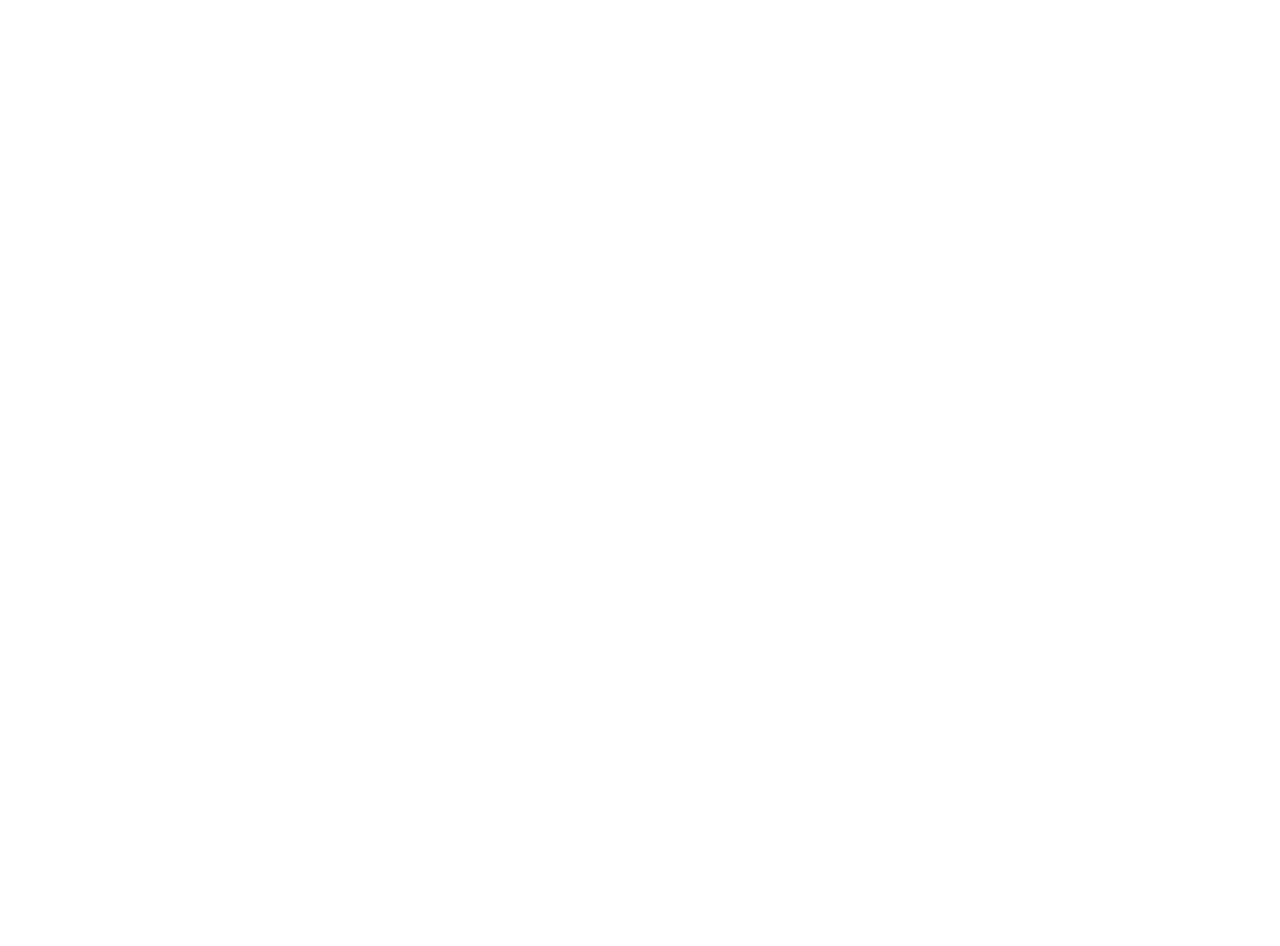
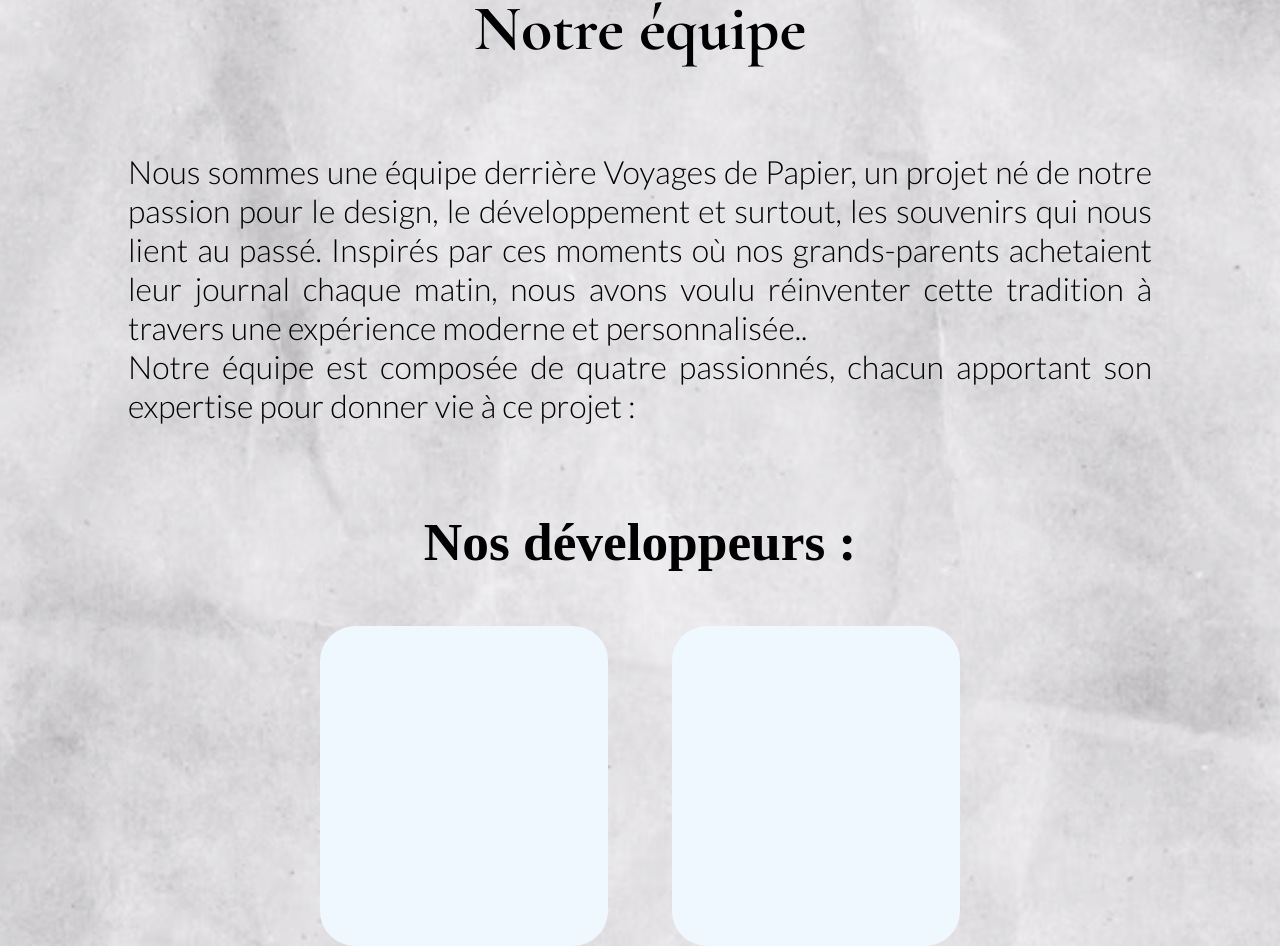
Before and after one commit to clementAvesque/voyages_de_papiers, a Vue app: page /FAQ in a window 1280 px wide. Before the commit this address had no page. Shown: the part 63-1009 px from the top of the page. Before the commit the page ends 800 px from the top, so only its background shows below. Built offline with nearby package versions, Linux system fonts and the light colour scheme.

Commit message:
push de la FAQ

```diff
--- a/package.json
+++ b/package.json
@@ -9,6 +9,7 @@
     "preview": "vite preview"
   },
   "dependencies": {
+    "@vue/compiler-sfc": "^3.5.13",
     "vue": "^3.5.13",
     "vue-router": "^4.5.0"
   },
--- a/src/router/index.js
+++ b/src/router/index.js
@@ -1,6 +1,7 @@
 import { createRouter, createWebHistory } from 'vue-router'
 import Article from '../views/Article.vue'
 import Home from '../views/HomePage.vue'
+import FAQ from '../views/FAQ.vue'
 
 const routes = [
   {
@@ -12,6 +13,11 @@ const routes = [
     path: '/',
     name: 'HomePage',
     component: Home
+  },
+  {
+    path: '/FAQ',
+    name: 'FAQ',
+    component: FAQ
   }
 ]
 
--- /dev/null
+++ b/src/views/FAQ.vue
@@ -0,0 +1,89 @@
+<template>
+    <div id="page">
+        <h2>Notre équipe</h2>
+        <p>Nous sommes une équipe derrière Voyages de Papier, un projet né de notre passion pour le design, le
+            développement et surtout, les souvenirs qui nous lient au passé. Inspirés par ces moments où nos
+            grands-parents achetaient leur journal chaque matin, nous avons voulu réinventer cette tradition à travers
+            une expérience moderne et personnalisée..
+
+            <br>Notre équipe est composée de quatre passionnés, chacun apportant son expertise pour donner vie à ce
+            projet :
+        </p>
+
+        <h3>Nos développeurs :</h3>
+        <div class="presentation">
+            <div class="personne"></div>
+            <div class="personne">
+                <p v-show=""></p>
+            </div>
+        </div>
+    </div>
+</template>
+
+<script>
+
+</script>
+
+<style>
+.presentation{
+    width: 50vw;
+    height: 40vh;
+    display: flex;
+    flex-direction: row;
+    justify-content: space-between;
+}
+.personne{
+    border-radius: 35px;
+    height: 100%;
+    width: 45%;
+    background-color: aliceblue;
+    transition: all 0.3s ease;
+}
+.personne:hover{
+    filter: brightness(0.7);
+}
+
+.lato-black- {
+    font-family: "Lato", sans-serif;
+    font-weight: auto;
+    font-style: normal;
+}
+
+.cormorant-garamond {
+    font-family: "Cormorant Garamond", serif;
+    font-weight: auto;
+    font-style: normal;
+}
+
+#page {
+    background-image: url("../images/img_FAQ/background.svg");
+    width: 100vw;
+
+    background-repeat: no-repeat;
+    background-size: cover;
+    display: flex;
+    flex-direction: column;
+    align-items: center;
+}
+
+h2 {
+    font-weight: 800;
+    font-size: 48pt;
+    font-family: "Cormorant Garamond", serif;
+
+}
+
+p {
+    font-size: 24pt;
+    font-weight: 300;
+    width: 80vw;
+    text-align: justify;
+    font-family: "Lato", sans-serif;
+}
+
+h3 {
+    font-size: 40pt;
+    font-weight: 900;
+
+}
+</style>
```
Also changed, not shown: src/images/img_FAQ/background.svg (added), 1 other file (tests, documents, lock files or other folders).
